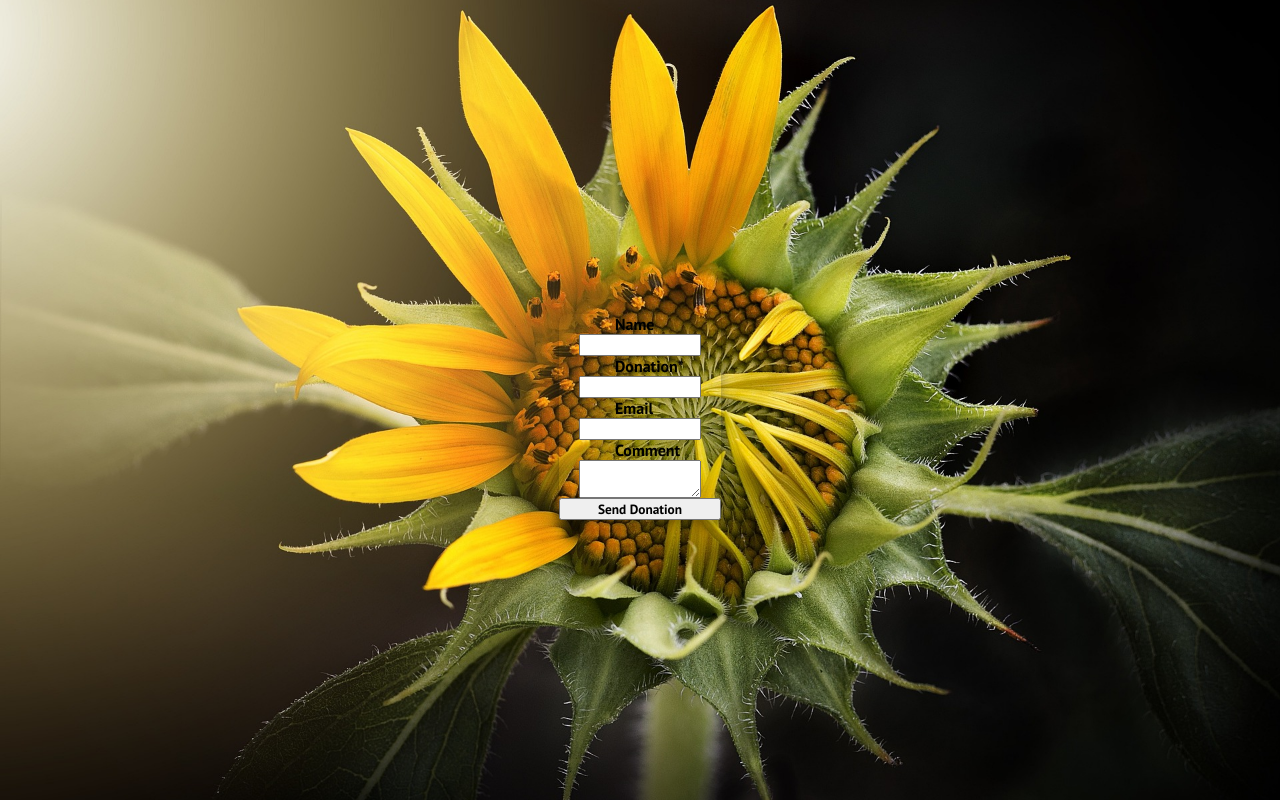
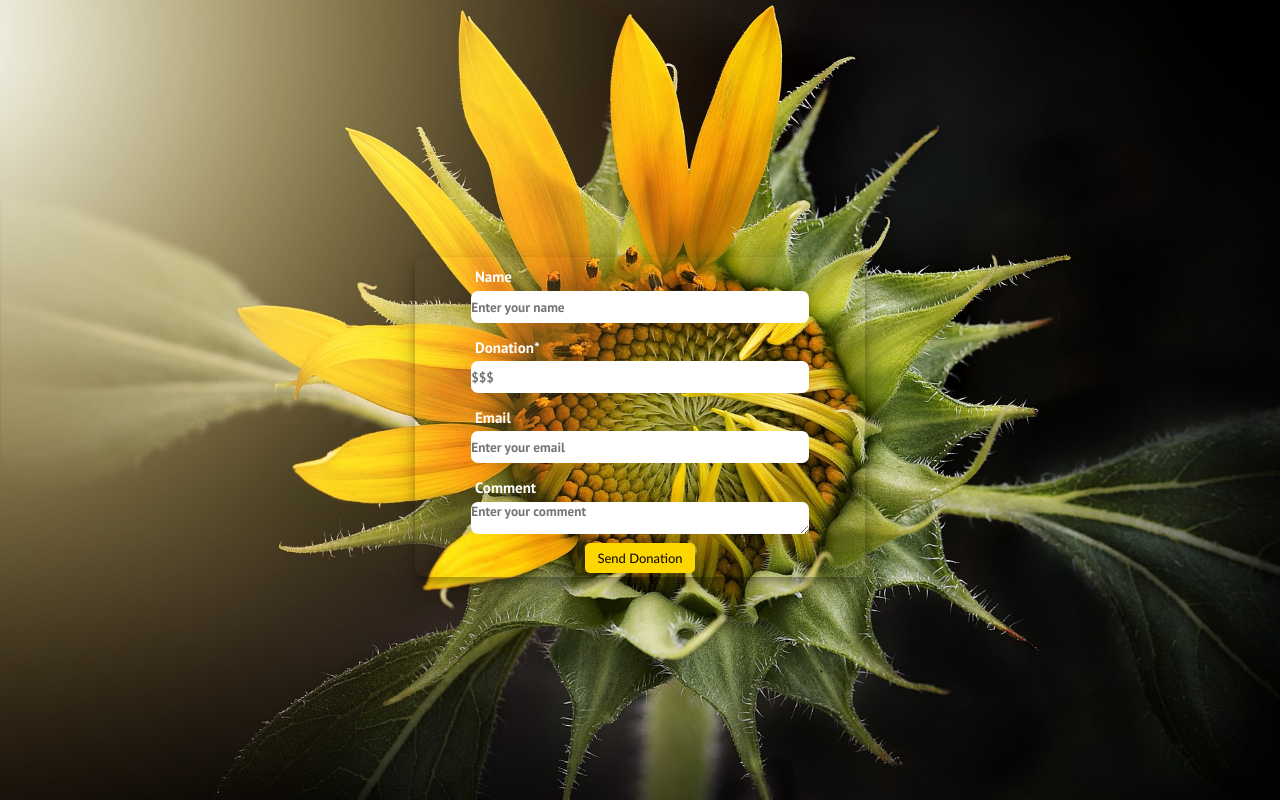
Before and after one commit to CodecoolGlobal/react-for-a-cause-react-vegvarizsuzsi, a React (Create React App) app in the folder ngo-project/: page / in a window 1280 px wide. Shown: the part 1602-2402 px from the top of the page. Built offline with nearby package versions, Linux system fonts and the light colour scheme.

Commit message:
add design to the donation form

```diff
--- a/ngo-project/src/App.css
+++ b/ngo-project/src/App.css
@@ -17,13 +17,16 @@
   background: url('/public/pictures/sunflower.jpg') center center/cover no-repeat;
 
 }
+
 .label {
   display: relative;
-    margin-left: auto;
+  margin-left: 60px;
   margin-right: auto;
-  width: 50px;
-  justify-content: center;
+  margin-top: 10px;
+  font-size: 15px;
+
 }
+
 * {
   box-sizing: border-box;
   margin: 0;
@@ -32,12 +35,15 @@
 }
 
 .donationform {
+  height: 10%;
   width: 75%;
   display: flex;
   flex-direction: column;
   justify-content: center;
   left: 50%;
   margin: auto;
+  border: none;
+  border-radius: 7px 7px 7px 7px;
 
 }
 
@@ -48,8 +54,12 @@
   box-shadow: 0 5px 8px 0 rgba(0, 0, 0, 0.2), 0 7px 20px 0 rgba(0, 0, 0, 0.2);
   background: transparent;
   margin: auto;
-    border-radius: 5%;
-
+  border-radius: 10px 10px 10px 10px;
+  width: 450px;
+  height: 320px;
+  position: relative;
+  background-color: transparent;
+  color: white
 }
 
 .bees {
@@ -59,5 +69,26 @@
   width: 40px;
   left: 20px;
   background-size: contain;
+}
 
+button {
+  height: 30px;
+  width: 110px;
+  border-radius: 5px 5px 5px 5px;
+  border: none;
+  margin: auto;
+  background-color: gold;
+  color: black;
+  font-size: 13px;
+  font-family: 'Trebuchet MS', 'Lucida Sans Unicode', 'Lucida Grande',
+        'Lucida Sans', Arial, sans-serif;
+  cursor: pointer;
 }
+
+button:hover {
+  cursor: pointer;
+  background: linear-gradient(90deg,
+      rgb(244, 204, 6) 0%,
+      rgb(136, 119, 22) 100%);
+  transition: all 0.4s ease-out;
+}
--- a/ngo-project/src/components/Donations.jsx
+++ b/ngo-project/src/components/Donations.jsx
@@ -42,15 +42,15 @@ function Donations() {
             <div className="contact" id="contact">
                 <div className="containar">
                     <label className="label" id="Donate" >Name</label>
-                    <input className="donationform" id="Name" onInput={(e) => handleInput(e)}></input>
+                    <input className="donationform" placeholder='Enter your name' id="Name" onInput={(e) => handleInput(e)}></input>
                     <label className="label">Donation*</label>
-                    <input className="donationform" id="Donation" type='number' min='1' onInput={(e) => handleInput(e)}>
+                    <input className="donationform" placeholder='$$$' id="Donation" type='number' min='1' onInput={(e) => handleInput(e)}>
 
                     </input>
                     <label className="label">Email</label>
-                    <input className="donationform" id="Email" onInput={(e) => handleInput(e)}></input>
+                    <input className="donationform" placeholder='Enter your email' id="Email" onInput={(e) => handleInput(e)}></input>
                     <label className="label">Comment</label>
-                    <textarea className="donationform" id="Comment" onInput={(e) => handleInput(e)}></textarea>
+                    <textarea className="donationform" placeholder='Enter your comment' id="Comment" onInput={(e) => handleInput(e)}></textarea>
                     <button onClick={(e)=>handleClick(e)}>Send Donation</button>
                     </div>
             </div>
--- a/ngo-project/src/components/Navbar.jsx
+++ b/ngo-project/src/components/Navbar.jsx
@@ -8,6 +8,7 @@ function Navbar() {
     const [click, setClick] = useState(false);
 
     const [color, setColor] = useState(false);
+
     const changeColor = () => {
         if (window.scrollY >= 90) {
             setColor(true)
```
Lines whose indentation alone changed are shown as unchanged.
